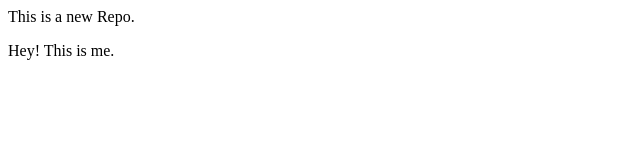
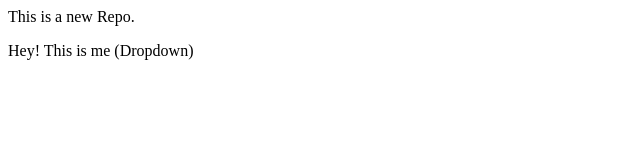
Before and after one commit to SahilChoudhary1397/localrepo, a plain HTML site: page index.html in a window 1280 px wide. Shown: the full height of the page, 0-640 px from the left. Drawn offline with Linux system fonts and the light colour scheme.

Commit message:
Add Dropdown

```diff
--- a/index.html
+++ b/index.html
@@ -1,2 +1,2 @@
 <p>This is a new Repo.</p>
-<p>Hey! This is me.</p>
+<p>Hey! This is me (Dropdown)</p>
```
